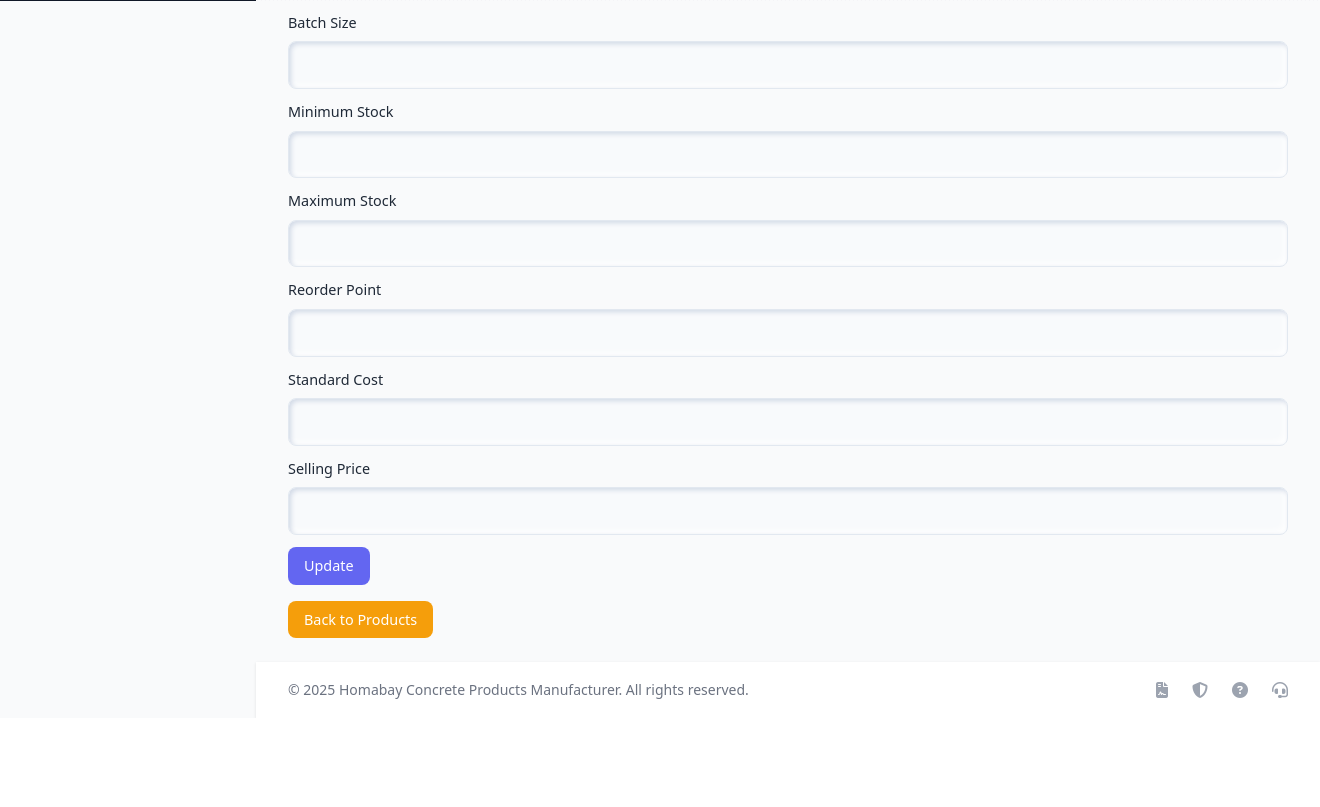
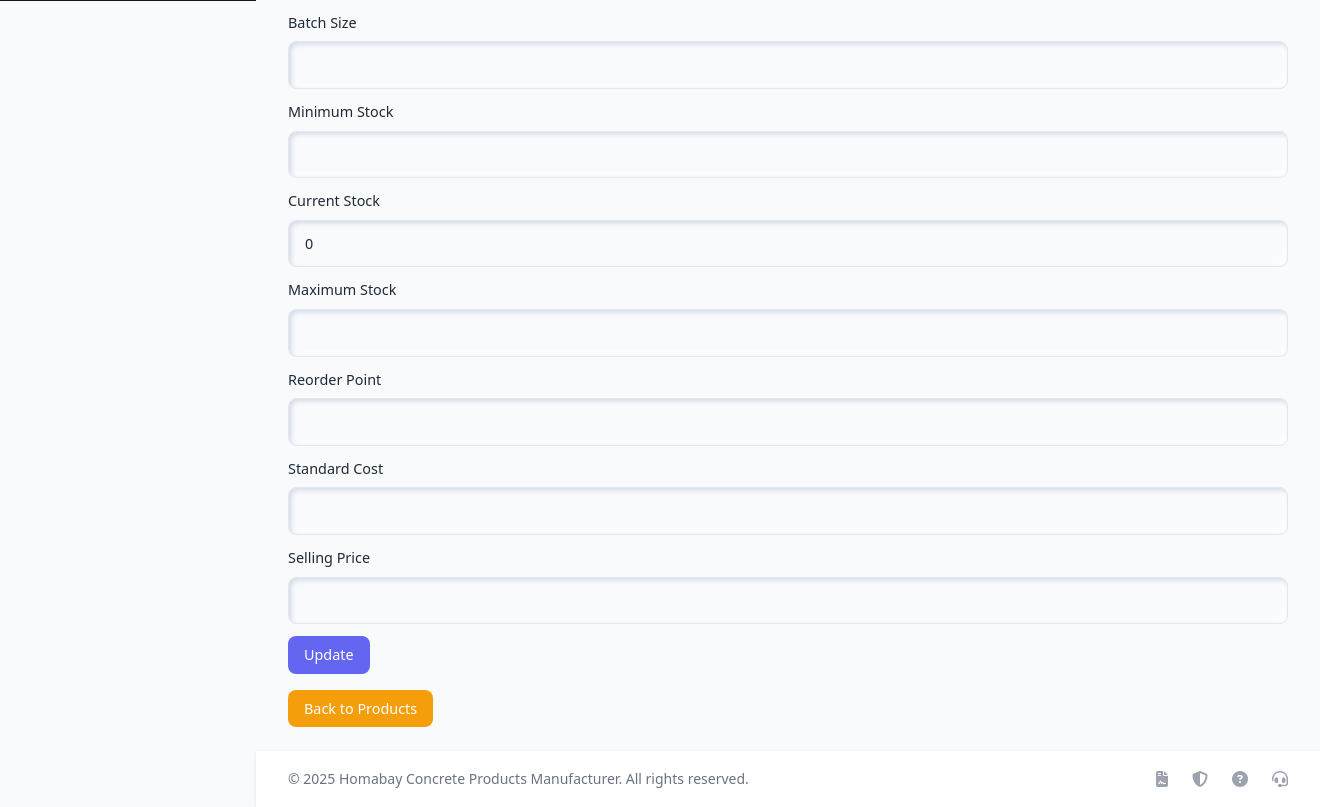
Before and after one commit to OchiengBrandon/system-victoria-hbcp, a Django app: page /victoria-management-system/products/create/ in a window 1320 px wide; the page is wider, and only the part inside the window is pictured. Shown: the part 799-1606 px from the top of that part. Before the commit the page ends 1517 px from the top of that part, so only its background shows below. Run offline with Django 5.2, Linux system fonts and the light colour scheme; the visitor is signed in with stand-in values (Sample User, id 1); data that the repository does not hold is empty; some libraries are stand-ins or nearby versions.

Commit message:
Update product_form.html

```diff
--- a/templates/products/product_form.html
+++ b/templates/products/product_form.html
@@ -87,6 +87,13 @@
                 {% endif %}
             </div>
             <div class="col-md-6 mb-3">
+                <label for="{{ form.current_stock.id_for_label }}" class="form-label">Current Stock</label>
+                <input type="number" name="current_stock" class="form-control" id="{{ form.current_stock.id_for_label }}" value="{{ form.current_stock.value }}" step="0.01" required>
+                {% if form.current_stock.errors %}
+                    <div class="text-danger">{{ form.current_stock.errors }}</div>
+                {% endif %}
+            </div>
+            <div class="col-md-6 mb-3">
                 <label for="{{ form.maximum_stock.id_for_label }}" class="form-label">Maximum Stock</label>
                 <input type="number" name="maximum_stock" class="form-control" id="{{ form.maximum_stock.id_for_label }}" value="{{ form.maximum_stock.value }}" step="0.01" required>
                 {% if form.maximum_stock.errors %}
```
